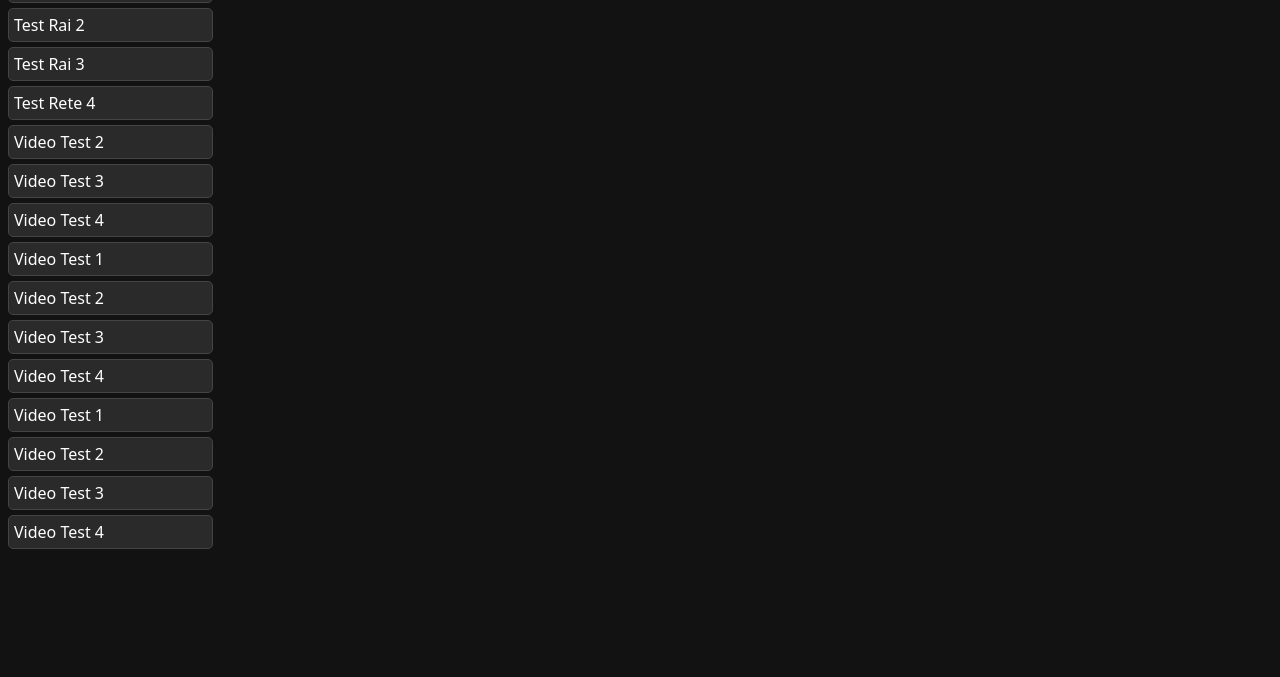
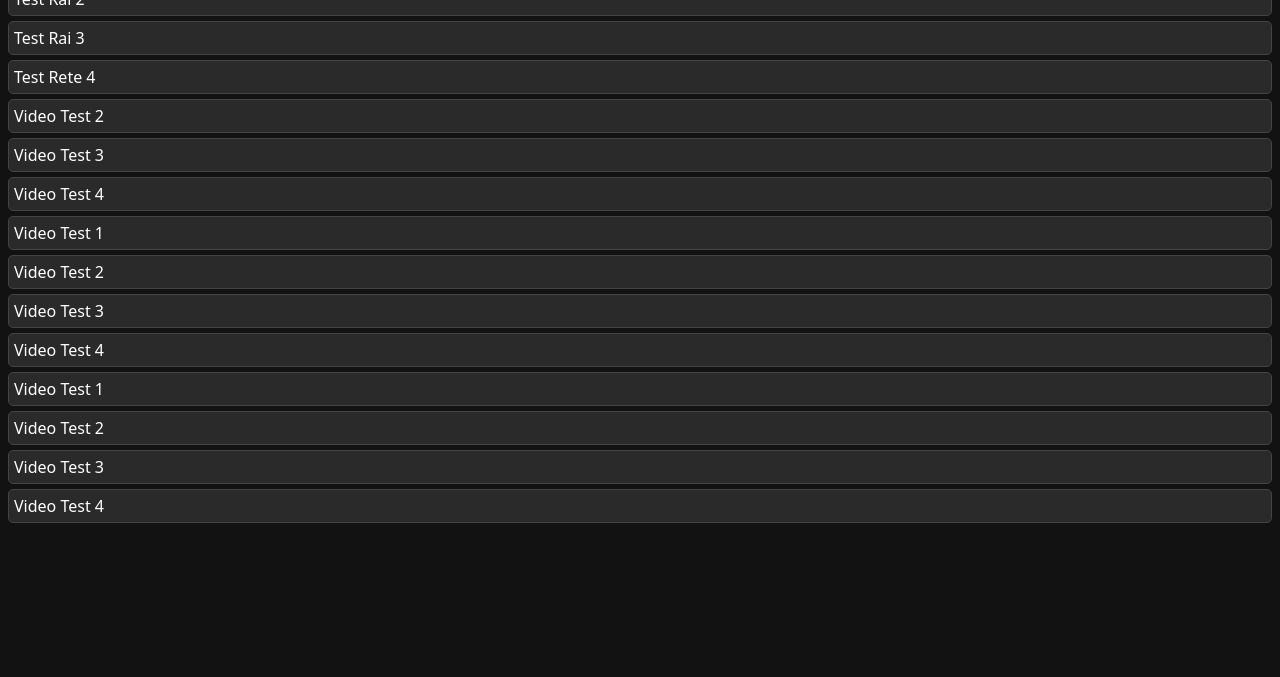
Before and after one commit to cix76/cix76.github.io, a plain HTML site: page frame2.html in a window 1280 px wide. Shown: the part 123-800 px from the top of the page. Drawn offline with Linux system fonts and the light colour scheme.

Commit message:
Add files via upload

```diff
--- a/frame2.html
+++ b/frame2.html
@@ -5,9 +5,8 @@
     </head>
 <body>
 
-<FORM NAME="buttonbar">
 
-        <div style="float:left; display:block;" >
+        <div style="float:enter; display:block;" >
 
    <ul class="playlist" id="playlist">
             <!-- SOSTITUISCI I LINK QUI SOTTO CON I TUOI -->
@@ -35,6 +34,6 @@
          </ul>
 
 </div>
-</FORM>
+
 </BODY>
 </HTML>
```
